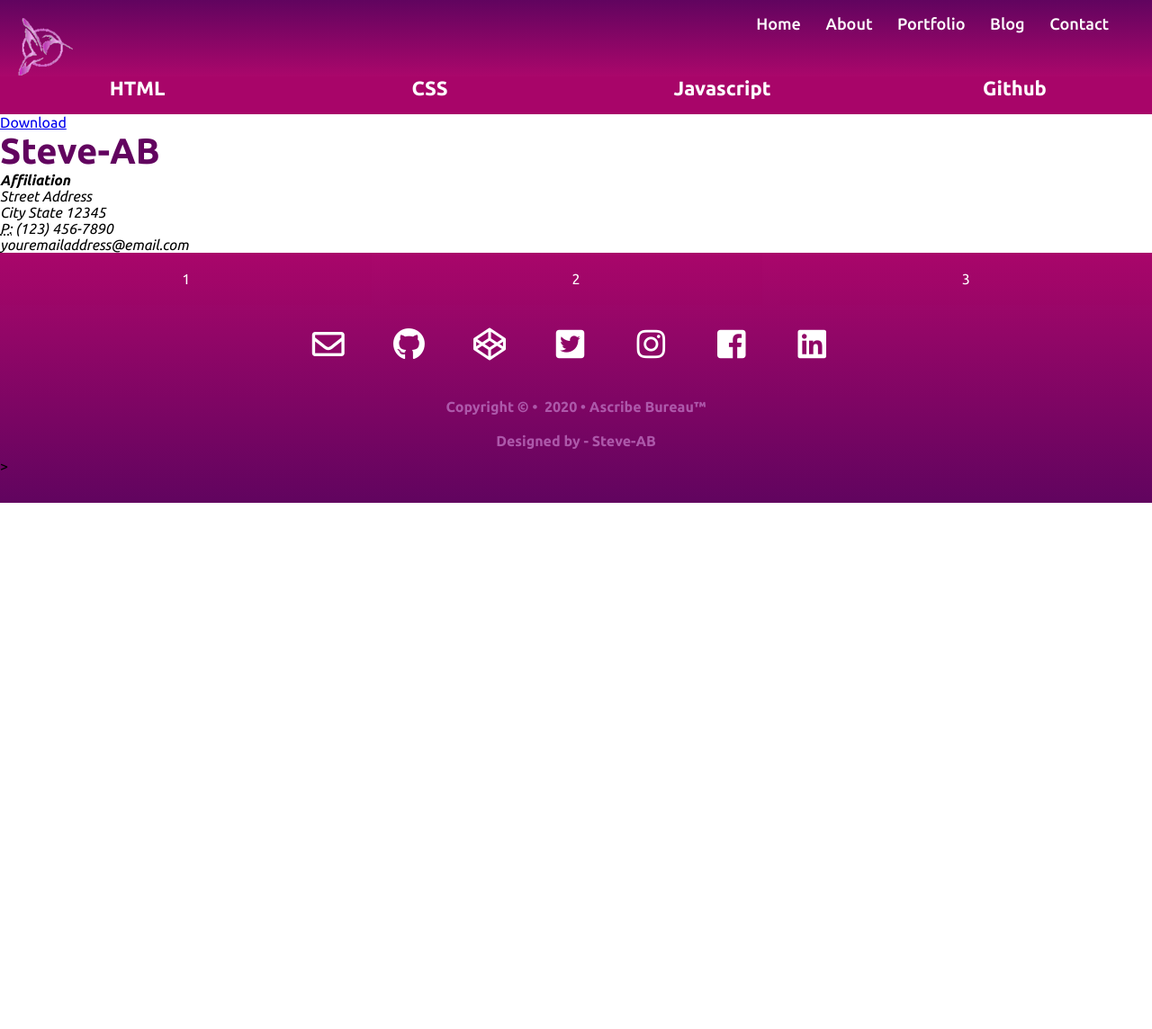
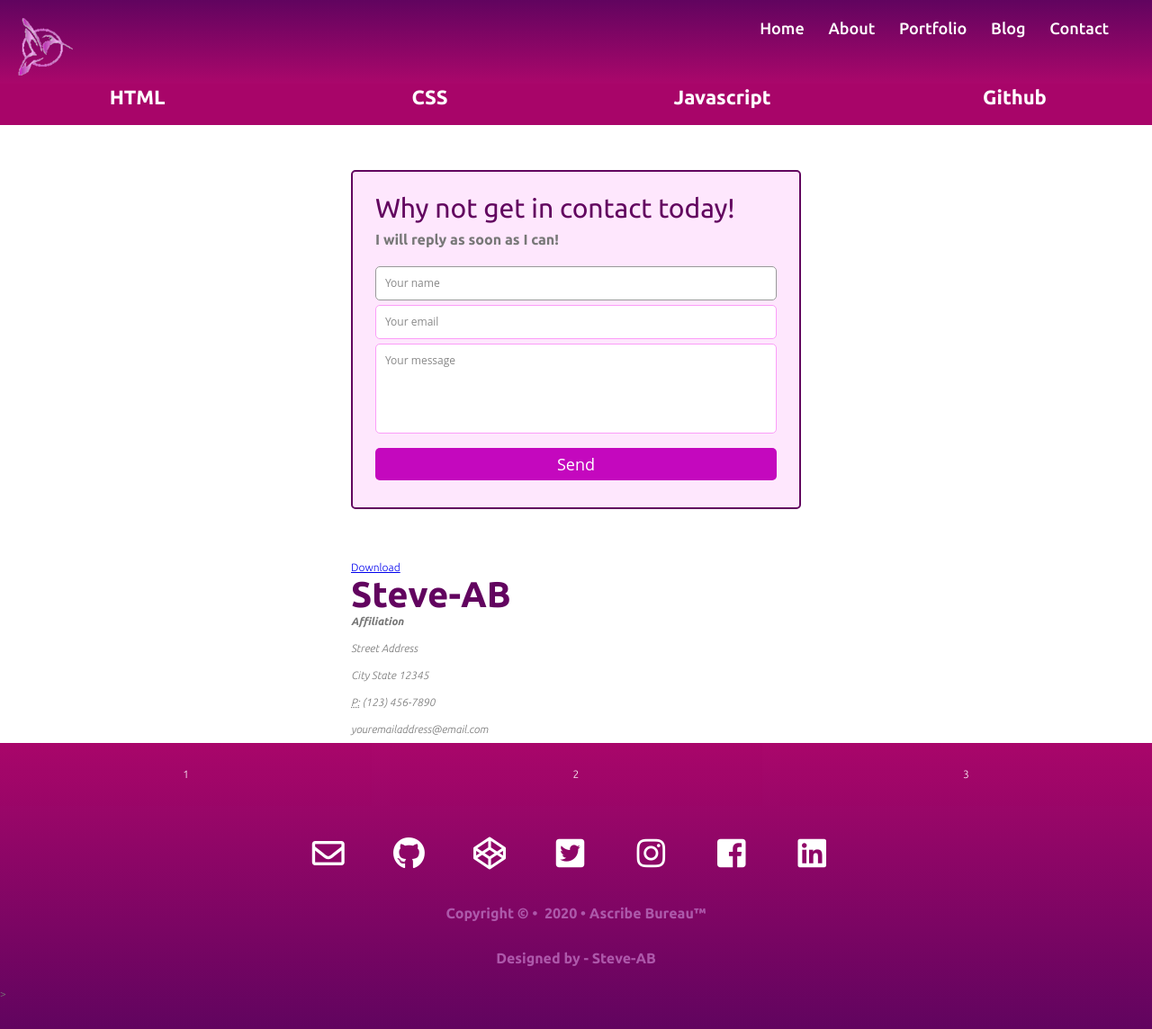
Before and after one commit to Steve-AB/Steve-AB.github.io, a Jekyll site: the page built from contact/index.html, in a window 1280 px wide and 1144 px high. Shown: the whole window at 90% size. Built offline with Jekyll 4.4.1, drawn with Linux system fonts in a browser that asks for light colours; nearby versions of some CDN libraries.

Commit message:
Upload files

```diff
--- a/contact/index.html
+++ b/contact/index.html
@@ -2,7 +2,28 @@
 layout: default
 title: Contact
 ---
-
+<head>
+<link rel="stylesheet" type="text/css" href="/css/contact.css" />
+</head>
+<div class="container">
+<form id="contact"
+  action="https://formspree.io/mlelplkz"
+  method="POST"
+>
+  <h3>Why not get in contact today!</h3>
+    <h4>I will reply as soon as I can!</h4>
+  <label>
+  <input placeholder="Your name" type="text" tabindex="1" required autofocus>
+  </label>
+  <label>
+    <input placeholder="Your email"type="text" tabindex="2"name="_replyto">
+  </label>
+  <label>
+    <textarea placeholder="Your message" tabindex="3" name="message"></textarea>
+  </label>
+  <button type="submit">Send</button>
+</form>
+</div>
 	<div class="contact">
 		<a href="#" class="download" title="Download as PDF">Download</a>
 					<h1>Steve-AB</h1>
--- /dev/null
+++ b/css/contact.css
@@ -0,0 +1,113 @@
+* {
+	margin:0;
+	padding:0;
+	box-sizing:border-box;
+	-webkit-box-sizing:border-box;
+	-moz-box-sizing:border-box;
+	-webkit-font-smoothing:antialiased;
+	-moz-font-smoothing:antialiased;
+	-o-font-smoothing:antialiased;
+	font-smoothing:antialiased;
+	text-rendering:optimizeLegibility;
+}
+
+body {
+	font-family:"Ubuntu", sans-serif;
+	font-weight:300;
+	font-size: 12px;
+	line-height:30px;
+	color:#777;
+}
+
+.container {
+	max-width:500px;
+  width:100%;
+	margin:0 auto;
+	position:relative;
+}
+
+#contact input[type="text"], #contact input[type="name"], #contact input[type="email"], #contact textarea, #contact button[type="submit"] {
+  font:400 12px/16px "Open Sans", sans-serif;
+  width:100%;
+	border:1px solid #fb9df8;
+  border-radius: 5px;
+	background:#ffffff;
+	margin:0 0 5px;
+	padding:10px;
+}
+
+#contact {
+	background:#fee7fd;
+  border: 2px solid #62045f;
+  border-radius: 5px;
+	padding:25px;
+	margin:50px 0;
+}
+
+#contact h3 {
+	color: #62045f;
+	display: block;
+	font-size: 30px;
+	font-weight: 400;
+}
+
+#contact h4 {
+	margin:5px 0 15px;
+	display:block;
+	font-size:16px;
+}
+
+label {
+	margin: 0 0 10px;
+	min-width: 100%;
+	width: 100%;
+}
+
+#contact input[type="text"]:hover, #contact input[type="name"]:hover, #contact input[type="email"]:hover, #contact textarea:hover {
+	-webkit-transition:border-color 0.3s ease-in-out;
+	-moz-transition:border-color 0.3s ease-in-out;
+	transition:border-color 0.3s ease-in-out;
+	border:1px solid #AAA;
+}
+
+#contact textarea {
+	height:100px;
+	max-width:100%;
+  resize:none;
+}
+
+#contact button[type="submit"] {
+	cursor:pointer;
+	border:none;
+	background:#c408be;
+	color:#ffffff;
+	margin:0 0 5px;
+	padding:10px;
+	font-size:18px;
+}
+
+#contact button[type="submit"]:hover {
+	background:#62045f;
+	-webkit-transition:background 0.3s ease-in-out;
+	-moz-transition:background 0.3s ease-in-out;
+	transition:background-color 0.3s ease-in-out;
+}
+
+#contact button[type="submit"]:active { box-shadow:inset 0 1px 3px rgba(0, 0, 0, 0.5); }
+
+#contact input:focus, #contact textarea:focus {
+	outline:0;
+	border:1px solid #999;
+}
+::-webkit-input-placeholder {
+ color:#888;
+}
+:-moz-placeholder {
+ color:#888;
+}
+::-moz-placeholder {
+ color:#888;
+}
+:-ms-input-placeholder {
+ color:#888;
+}
```
